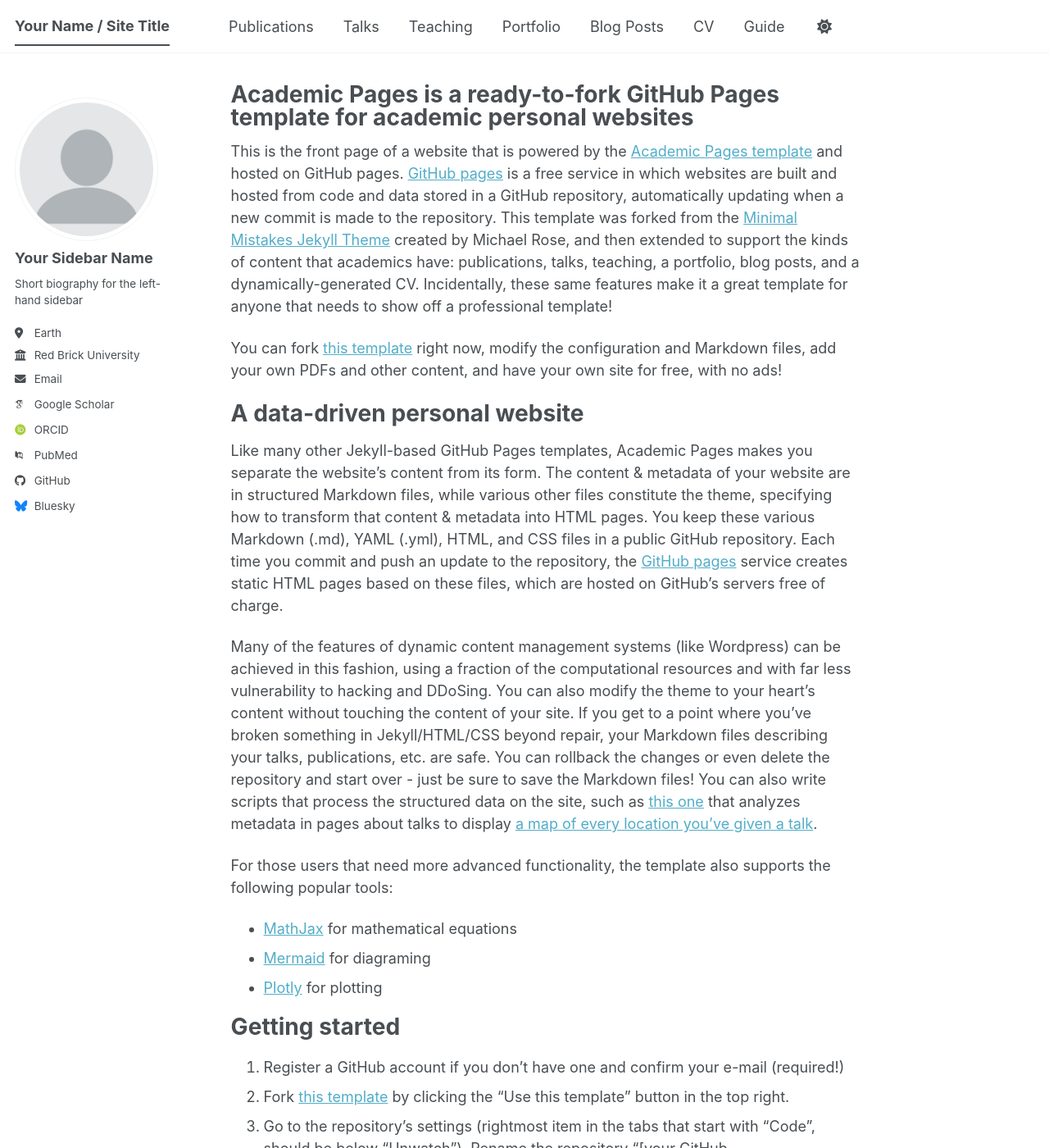
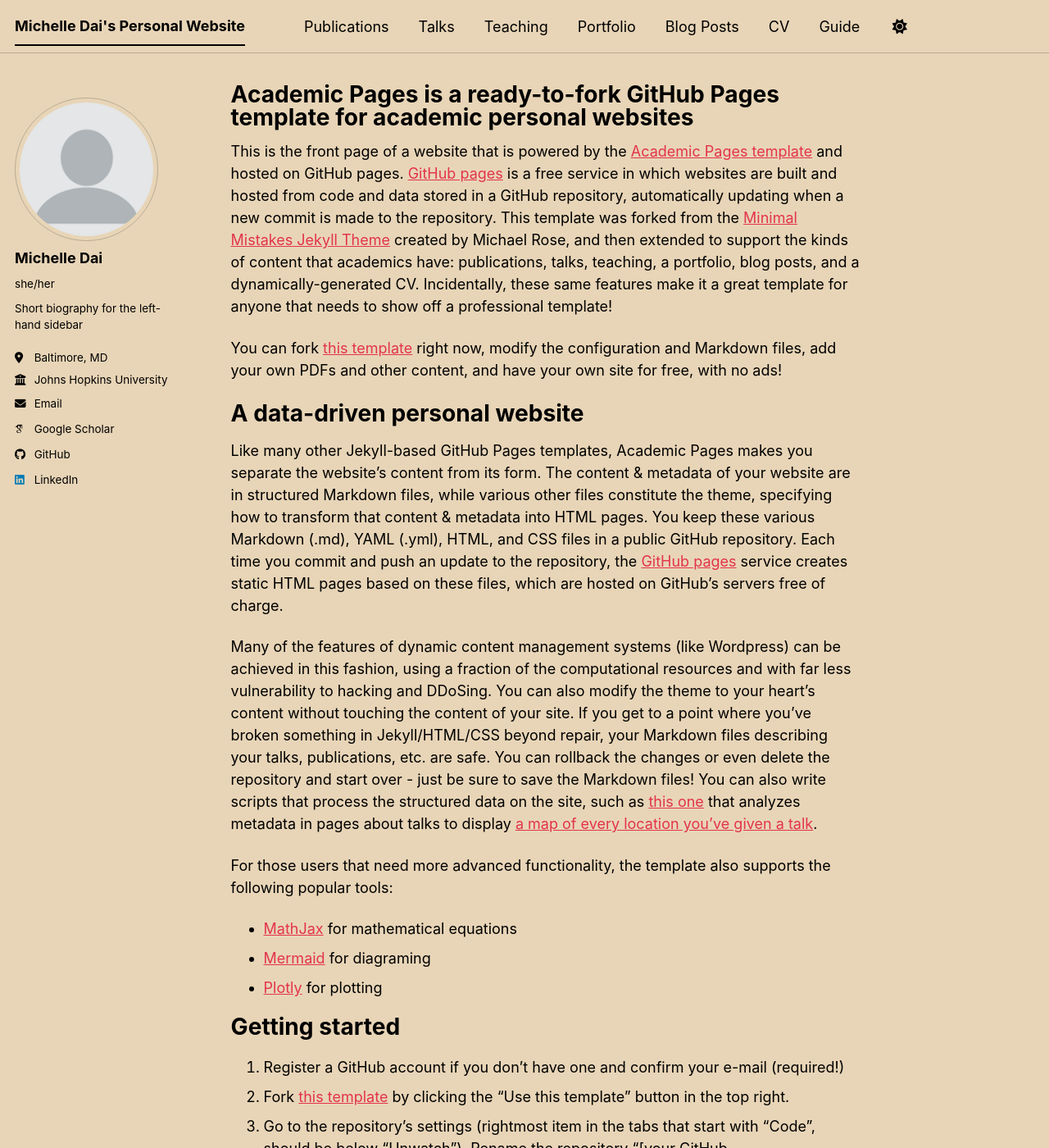
Before and after one commit to MD2023/md2023.github.io, a Jekyll site: the page built from _pages/about.md, in a window 1280 px wide and 1400 px high. Shown: the whole window at 82% size. Built offline with Jekyll 4.4.1, drawn with Linux system fonts in a browser that asks for light colours; some web fonts are replaced; a script bundle is joined from its source files by our own code; library files that are not in the unit come from our copies; some of the changed text lies outside the part shown.

Commit message:
Update _config.yml
First additions: basic biographical information

```diff
--- a/_config.yml
+++ b/_config.yml
@@ -8,15 +8,15 @@
 
 # Basic Site Settings
 locale                   : "en-US"
-site_theme               : "default" # The available themes options are "default", "air", "sunrise", "mint", "dirt" and "contrast"
-title                    : "Your Name / Site Title"
+site_theme               : "sunrise" # The available themes options are "default", "air", "sunrise", "mint", "dirt" and "contrast"
+title                    : "Michelle Dai's Personal Website"
 title_separator          : "-"
-name                     : &name "Your Name"
+name                     : &name "Michelle Dai"
 description              : &description "Your Name's academic portfolio"   # Update this with a general description of your site, this is the default if not overridden by a page
-url                      : https://academicpages.github.io # The base hostname & protocol for your site e.g. "https://[your GitHub username].github.io",
+url                      : https://michelledai.github.io # The base hostname & protocol for your site e.g. "https://[your GitHub username].github.io",
                                                            # or if you already have some other page hosted on Github then use "https://[your GitHub username].github.io/[Your Repo Name]"
 baseurl                  : "" # the subpath of your site, e.g. "/blog"
-repository               : "academicpages/academicpages.github.io"
+repository               : "academicpages/michelledai.github.io"
 
 # Site Author - The following control what appear as part of the author content on the side bar.
 #               If a field is blank the icon and link will not appear, otherwise it will be shown.
@@ -24,24 +24,24 @@ repository               : "academicpages/academicpages.github.io"
 author:
   # Biographic information
   avatar           : "profile.png"
-  name             : "Your Sidebar Name"
-  pronouns         : # example: "she/her"
+  name             : "Michelle Dai"
+  pronouns         : "she/her"
   bio              : "Short biography for the left-hand sidebar"
-  location         : "Earth"
-  employer         : "Red Brick University"
+  location         : "Baltimore, MD"
+  employer         : "Johns Hopkins University"
   uri              : # URL
-  email            : "none@example.org"
+  email            : "mdai12@jh.edu"
 
   # Academic websites
   academia         : # URL
   arxiv            : # URL - Update with the correct link to your profile
-  googlescholar    : "https://scholar.google.com/citations?user=PS_CX0AAAAAJ"
+  googlescholar    : "https://scholar.google.com/citations?user=e8qFiU4AAAAJ&hl=en"
   inspire-hep      : # URL
   impactstory      : # URL
-  orcid            : "https://orcid.org/yourorcidurl"
+  orcid            : # "https://orcid.org/yourorcidurl"
   semantic         : # URL
   ssrn             : # URL
-  pubmed           : "https://www.ncbi.nlm.nih.gov/pubmed/?term=john+snow"
+  pubmed           : # "https://www.ncbi.nlm.nih.gov/pubmed/?term=john+snow"
   researchgate     : # URL
   scopus           : # URL
   zotero           : # URL
@@ -57,7 +57,7 @@ author:
 
   # Social media
   artstation       : # Username
-  bluesky          : "bsky.app" # Replace this with you Bluesky username
+  bluesky          : # "bsky.app" # Replace this with you Bluesky username
   facebook         : # Username
   flickr           : # Username
   foursquare       : # Username
@@ -66,7 +66,7 @@ author:
   keybase          : # Username
   instagram        : # Username
   lastfm           : # Username
-  linkedin         : # Username
+  linkedin         : "michelledai"
   mastodon         : # URL
   medium           : # URL
   pinterest        : # Username
```
